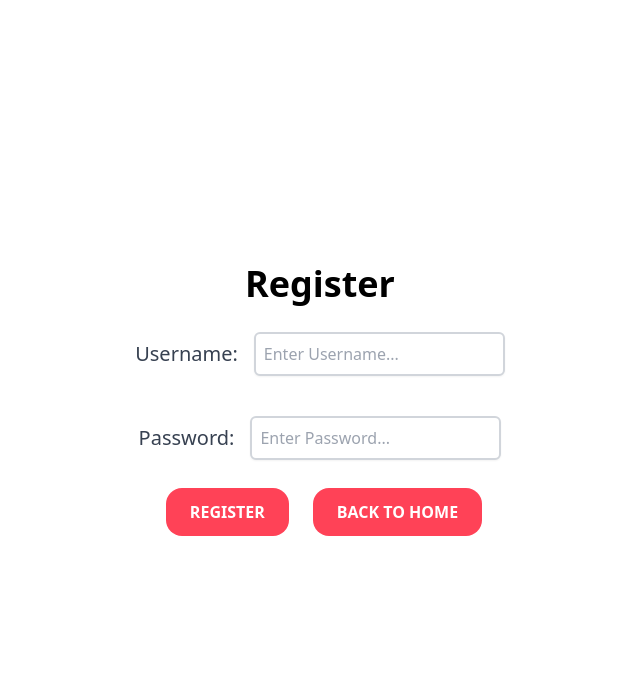
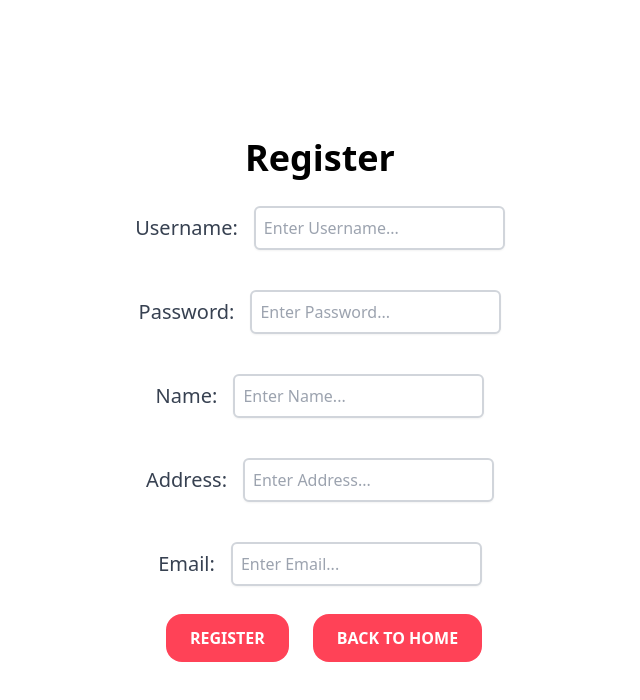
Before and after one commit to vjz3qz/leftover-link, a React (Create React App) app in the folder client/: page /register in a window 1280 px wide. Shown: the top 700 px of the page, without its empty margins (320-960 px from the left). Built offline with nearby package versions, Linux system fonts and the light colour scheme; no server answers.

Commit message:
tested register/login

```diff
--- a/client/src/components/NavigationBar.js
+++ b/client/src/components/NavigationBar.js
@@ -4,7 +4,7 @@ import { Link as ScrollLink } from "react-scroll";
 import { Link as RouterLink } from "react-router-dom";
 
 function NavigationBar() {
-  const { restaurantInfo } = useContext(UserContext);
+  const { userInfo, setUserInfo } = useContext(UserContext);
 
   const [menuOpen, setMenuOpen] = useState(false);
 
@@ -29,7 +29,7 @@ function NavigationBar() {
             </span>
           </ScrollLink>
           <div className="flex md:order-2">
-            {!restaurantInfo ? (
+            {!userInfo ? (
               <RouterLink
                 to="/login"
                 className="text-white bg-sunset_orange hover:rounded-md hover:bg-another_sunset focus:ring-4 focus:outline-none focus:bg-another_sunset dark:bg-gray-700 dark:hover:bg-gray-600 dark:focus:bg-gray-600 font-medium rounded-lg text-sm px-4 py-2 text-center mr-3 md:mr-0 transition-all duration-300"
@@ -37,8 +37,10 @@ function NavigationBar() {
                 Login
               </RouterLink>
             ) : (
-              <button className="text-white bg-sunset_orange hover:rounded-md hover:bg-another_sunset focus:ring-4 focus:outline-none focus:bg-another_sunset dark:bg-gray-700 dark:hover:bg-gray-600 dark:focus:bg-gray-600 font-medium rounded-lg text-sm px-4 py-2 text-center mr-3 md:mr-0 transition-all duration-300">
-                {restaurantInfo.username}
+              <button
+              onClick={() => setUserInfo(null)}
+              className="text-white bg-sunset_orange hover:rounded-md hover:bg-another_sunset focus:ring-4 focus:outline-none focus:bg-another_sunset dark:bg-gray-700 dark:hover:bg-gray-600 dark:focus:bg-gray-600 font-medium rounded-lg text-sm px-4 py-2 text-center mr-3 md:mr-0 transition-all duration-300">
+                {"Hello, " + userInfo?.username + "!"}
               </button>
             )}
             <button
@@ -79,8 +81,7 @@ function NavigationBar() {
               ].map(([text, address], index, arr) => {
                 return (
                   (index !== arr.length - 1 ||
-                    (restaurantInfo &&
-                      Object.keys(restaurantInfo).length > 0)) && (
+                    (userInfo)) && (
                     <li key={index}>
                       <button>
                         <ScrollLink
--- a/client/src/contexts/UserContext.js
+++ b/client/src/contexts/UserContext.js
@@ -3,7 +3,7 @@ import {createContext, useState} from "react";
 export const UserContext = createContext({});
 
 export function UserContextProvider({children}) {
-  const [userInfo,setUserInfo] = useState({});
+  const [userInfo,setUserInfo] = useState(null);
   return (
     <UserContext.Provider value={{userInfo,setUserInfo}}>
       {children}
--- a/client/src/pages/Login.js
+++ b/client/src/pages/Login.js
@@ -20,10 +20,10 @@ export default function Login() {
       credentials: "include",
     });
     if (response.ok) {
-      response.json().then((userInfo) => {
-        setUserInfo(userInfo);
-        setRedirect(true);
-      });
+      alert("Login successful!");
+      const userInfo = await response.json();
+      setUserInfo(userInfo);
+      setRedirect(true);
     } else {
       setError("wrong credentials");
     }
--- a/client/src/pages/Register.js
+++ b/client/src/pages/Register.js
@@ -5,26 +5,38 @@ import { UserContext } from "../contexts/UserContext";
 export default function Register() {
   const [username, setUsername] = useState("");
   const [password, setPassword] = useState("");
+  const [name, setName] = useState("");
+  const [address, setAddress] = useState("");
+  const [email, setEmail] = useState("");
   const [redirect, setRedirect] = useState(false);
   const [error, setError] = useState("");
   const { setUserInfo } = useContext(UserContext);
 
   const navigate = useNavigate();
 
+
   async function register(ev) {
     ev.preventDefault();
+    try {
       const response = await fetch("/api/restaurants/register", {
         method: "POST",
-      body: JSON.stringify({ username, password }),
+        body: JSON.stringify({ username, password, name, address, email }),
         headers: { "Content-Type": "application/json" },
       });
-    if (response.status === 200) {
-      response.json().then((userInfo) => {
+
+      if (response.ok) {
+        alert("Login successful!");
+        const userInfo = await response.json();
         setUserInfo(userInfo);
         setRedirect(true);
+      } else {
+        response.json().then((errorData) => {
+          setError(errorData.originalError || "registration failed");
         });
-    } else {
-      setError("registration failed");
+      }
+    } catch (error) {
+      console.error("Error during fetch:", error);
+      setError("An error occurred while trying to connect to the server.");
     }
   }
 
@@ -37,49 +49,46 @@ export default function Register() {
   }
 
   return (
-    <section id="register" className="p-8 dark:bg-gray-800 flex items-center justify-center min-h-screen">
+    <section
+      id="register"
+      className="p-8 dark:bg-gray-800 flex items-center justify-center min-h-screen"
+    >
       <div className="max-w-3xl mx-auto">
         <h1 className="text-3xl lg:text-4xl font-bold mb-4 text-center dark:text-white">
           Register
         </h1>
         <form className="space-y-4" onSubmit={register}>
           <div className="flex flex-col items-center space-y-4">
+            {[
+              [username, "Username", setUsername],
+              [password, "Password", setPassword],
+              [name, "Name", setName],
+              [address, "Address", setAddress],
+              [email, "Email", setEmail],
+            ].map(([value, uppercase, setFunction]) => {
+              return (
                 <div className="flex items-center space-x-4">
                   <label
-                htmlFor="username"
+                    htmlFor={value}
                     className="text-sm font-medium text-gray-700"
                     style={{ fontSize: "20px" }}
                   >
-                Username:
+                    {uppercase}:
                   </label>
                   <input
-                type="text"
-                id="username"
-                placeholder="Enter Username..."
-                value={username}
-                onChange={(ev) => setUsername(ev.target.value)}
+                    type={uppercase === "Password" ? "password" : "text"}
+                    id={value}
+                    placeholder={"Enter " + uppercase + "..."}
+                    value={value}
+                    onChange={(ev) => {
+                      setFunction(ev.target.value);
+                    }}
                     required
                     className="border-2 border-gray-300 rounded-md shadow-sm focus:outline-none focus:ring-1 focus:ring-blue-500 focus:border-blue-500 p-2 my-3 dark:bg-gray-700 dark:text-white dark:border-gray-500 dark:focus:ring-orange-500 dark:focus:border-orange-500"
                   />
                 </div>
-            <div className="flex items-center space-x-4">
-              <label
-                htmlFor="password"
-                className="text-sm font-medium text-gray-700"
-                style={{ fontSize: "20px" }}
-              >
-                Password:
-              </label>
-              <input
-                type="password"
-                id="password"
-                placeholder="Enter Password..."
-                value={password}
-                onChange={(ev) => setPassword(ev.target.value)}
-                required
-                className="border-2 border-gray-300 rounded-md shadow-sm focus:outline-none focus:ring-1 focus:ring-blue-500 focus:border-blue-500 p-2 my-3 dark:bg-gray-700 dark:text-white dark:border-gray-500 dark:focus:ring-orange-500 dark:focus:border-orange-500"
-              />
-            </div>
+              );
+            })}
           </div>
           {error && (
             <div className="error text-center text-red-500 dark:text-red-400 mt-2">
```
Also changed, not shown: 2 other files (tests, documents, lock files or other folders). Lines whose indentation alone changed are shown as unchanged.
